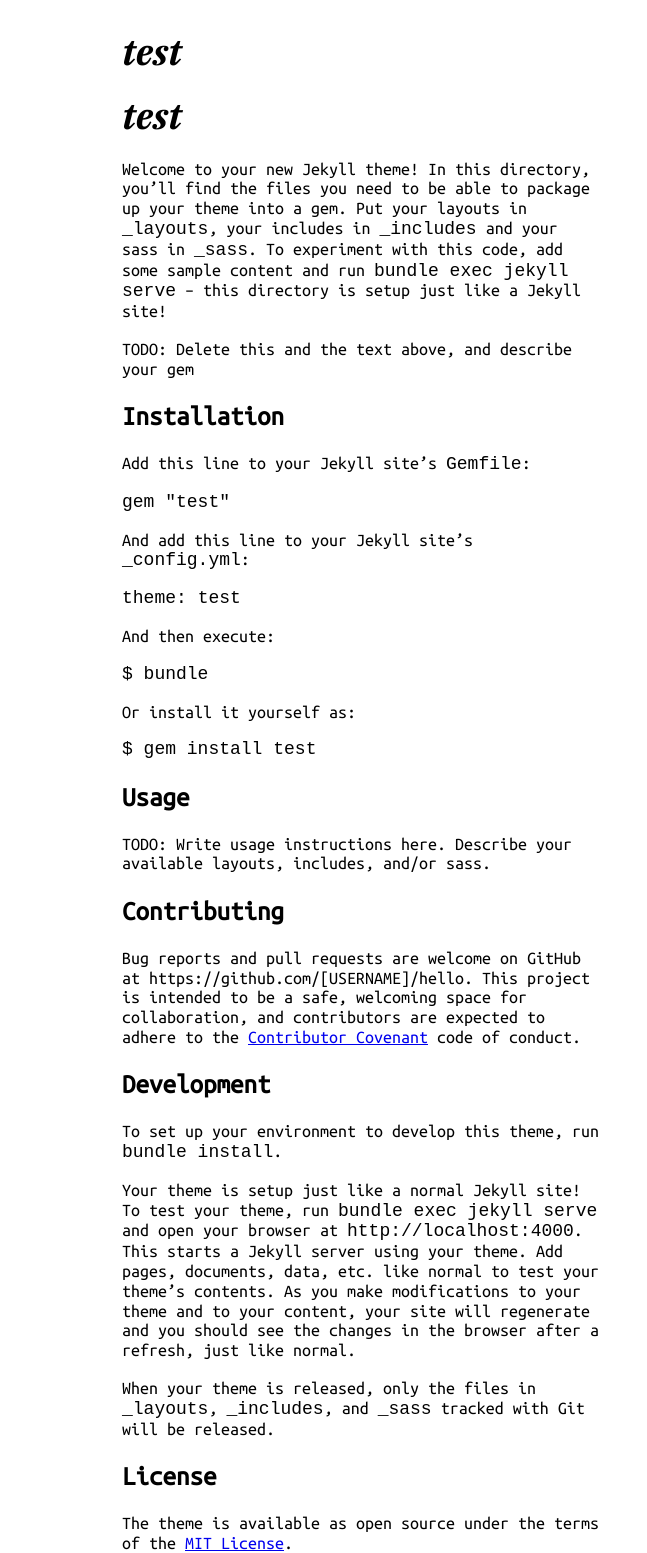
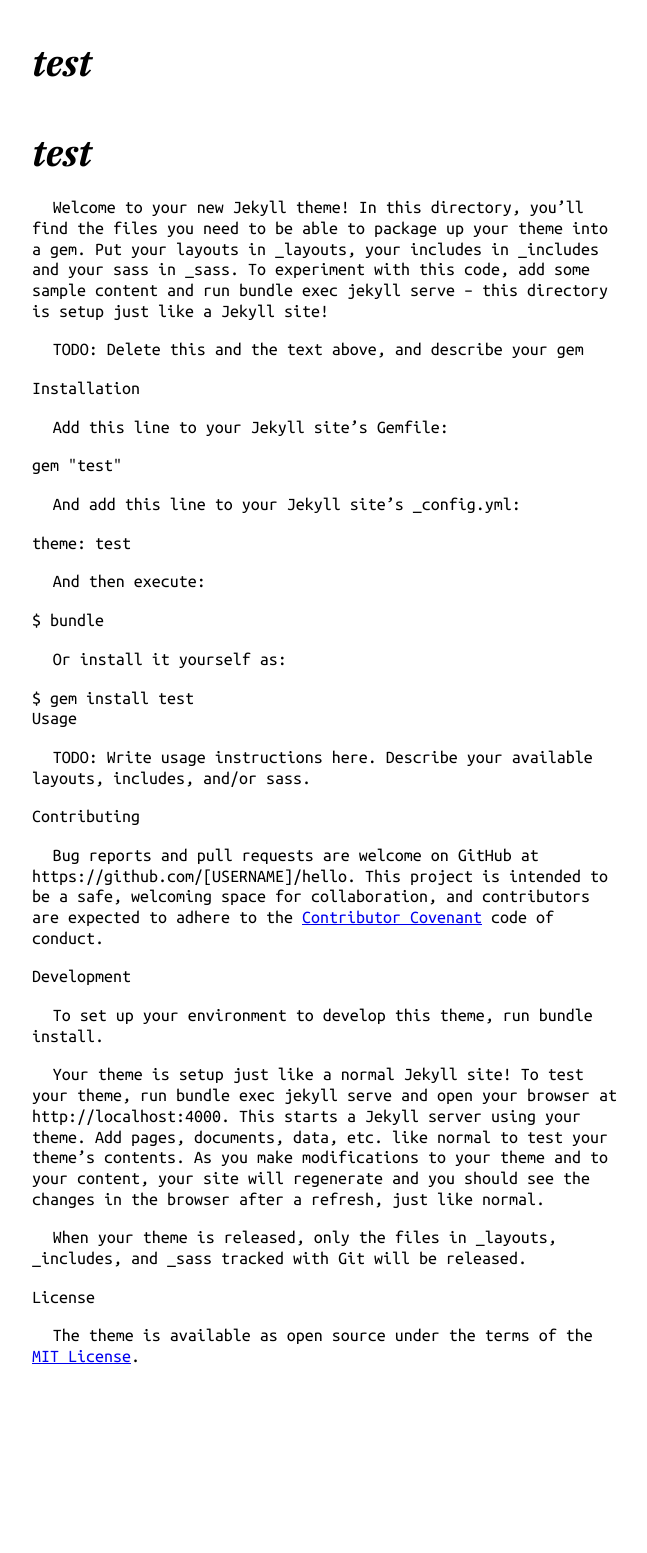
Before and after one commit to ramboldio/ramboldio.github.io, a Jekyll site: the page built from README.md, in a window 1280 px wide. Shown: the whole page, without its empty margins (158-805 px from the left). Built offline with Jekyll 4.4.1, drawn with Linux system fonts in a browser that asks for light colours; our own code applies the rules of GitHub Pages for plain Markdown files; after the commit the page ends 1385 px from its top, so only the background shows below that.

Commit message:
added reset css, mobile improvements

```diff
--- a/_layouts/default.html
+++ b/_layouts/default.html
@@ -1,16 +1,24 @@
 <html>
 <head>
 	<meta charset="UTF-8">
+	<meta name="theme-color" content="#000">
 	<link href="https://fonts.googleapis.com/css?family=IBM+Plex+Serif:700i|Ubuntu+Mono" rel="stylesheet">
 	<link rel="stylesheet" href="{{ url }}/assets/css/main.css">
 	<title>{{ page.title }}</title>
 </head>
 <body>
+<div class="content">
+	<h1>
+	{{ page.title }}
+	</h1>
 	<div class="wrapper">
 		<div class="left-col">
 			{{ content }}
 		</div>
-		<div class="right-col"></div>
+		<div class="right-col">
+
+		</div>
 	</div>
+</div>
 </body>
 </html>
--- a/_layouts/home.html
+++ b/_layouts/home.html
@@ -1,11 +1,6 @@
 ---
 layout: default
 ---
-
-<h1>
-	{{ page.title }}
-</h1>
-
 {{ content }}
 
 {% for post in site.posts %}
--- a/assets/css/main.css
+++ b/assets/css/main.css
@@ -1,24 +1,69 @@
+html, body, div, span, applet, object, iframe,
+h1, h2, h3, h4, h5, h6, p, blockquote, pre,
+a, abbr, acronym, address, big, cite, code,
+del, dfn, em, img, ins, kbd, q, s, samp,
+small, strike, strong, sub, sup, tt, var,
+b, u, i, center,
+dl, dt, dd, ol, ul, li,
+fieldset, form, label, legend,
+table, caption, tbody, tfoot, thead, tr, th, td,
+article, aside, canvas, details, embed,
+figure, figcaption, footer, header, hgroup,
+menu, nav, output, ruby, section, summary,
+time, mark, audio, video {
+	margin: 0;
+	padding: 0;
+	border: 0;
+	font-size: 100%;
+	font: inherit;
+	vertical-align: baseline;
+}
+
+
 body {
 	font-size: 18px;
+	line-height: 1.15;
+	font-family: 'Ubuntu Mono', monospace;
 	display: flex;
-	line-height: 1.1;
     justify-content: center;
-	font-family: 'Ubuntu Mono', monospace;
 }
 h1 {
 	font-family: 'IBM Plex Serif', serif;
-	font-wieght: bold;
+	font-weight: bold;
+    font-size: 2em;
+    margin: 0.67em 0;
 }
 
+p {
+	text-indent: 1.15em;
+	margin: 1em 0;
+}
+
+.content {
+	margin: 1em;
+	display: block;
+}
 .wrapper {
 	display: flex;
-	max-width: 40em;
+	max-width: 50em;
 }
 
 .left-col {
 	flex: 2;
+	margin-right: 0.5em;
+}
+
+.left-col p:first-child {
+	margin-top: 0;
 }
 
 .right-col {
 	flex: 1;
+	margin-left: 0.5em;
 }
+
+@media screen and (max-device-width: 799px){
+	.right-col {
+		display: none;
+	}
+}
```
